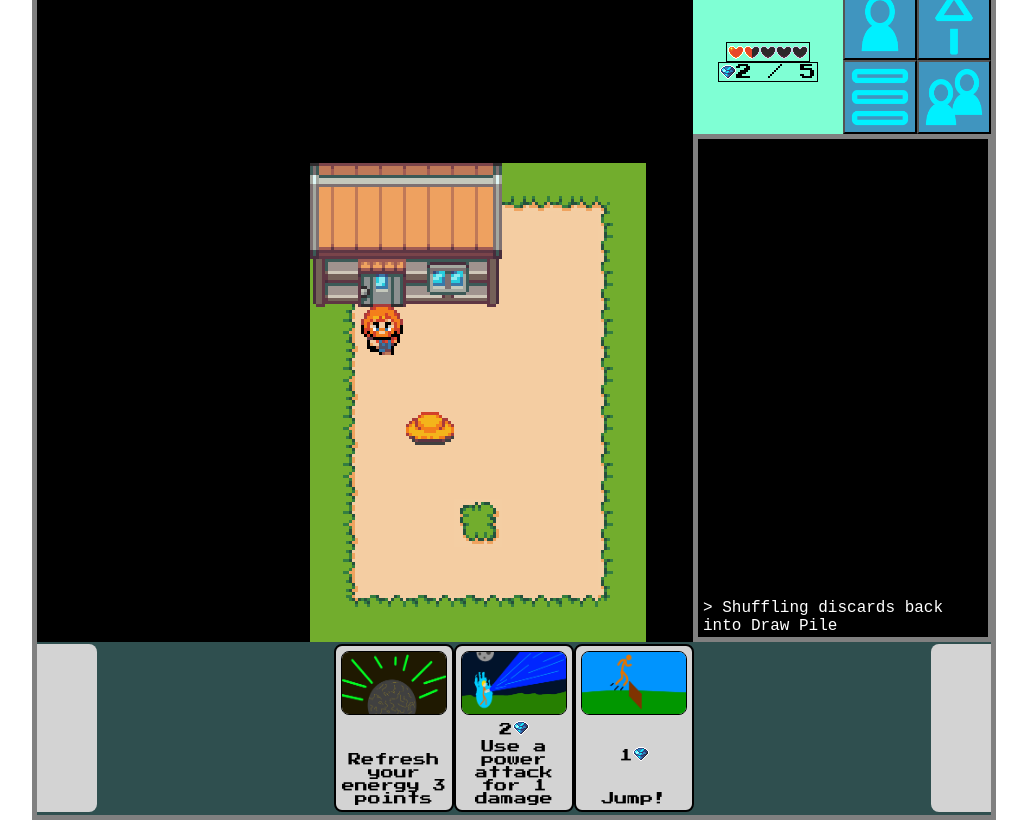
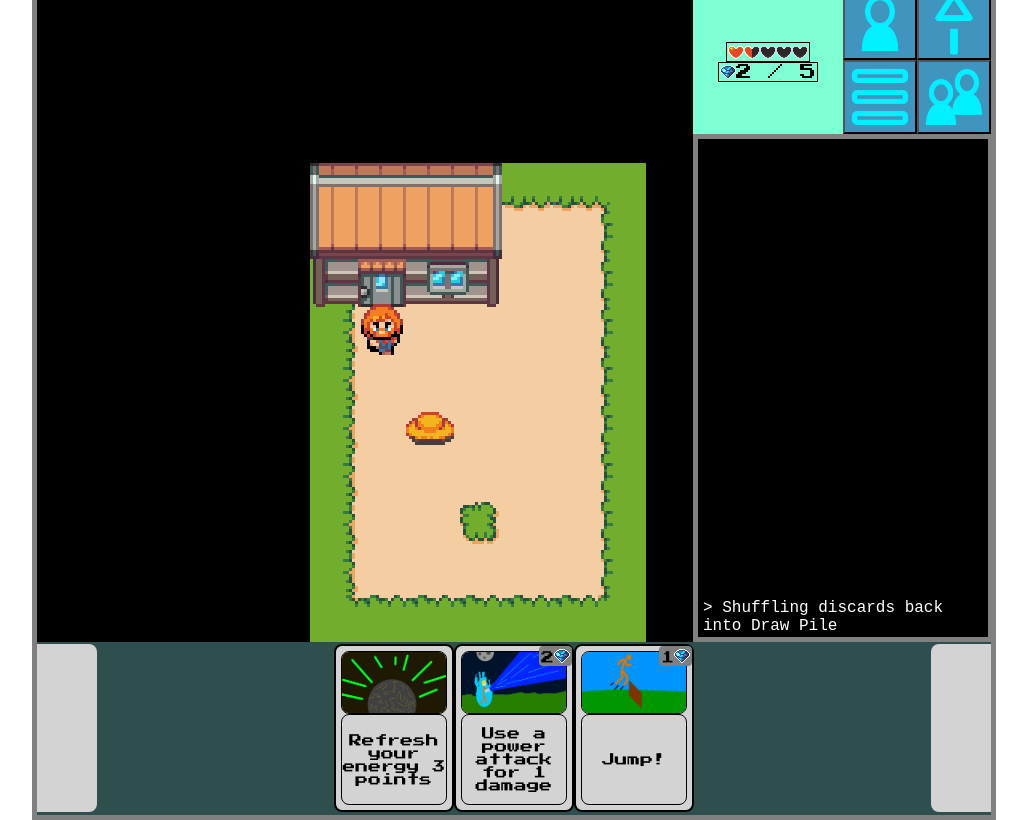
Before and after one commit to RyanUlch/AlexGame, a Vue app: page / in a window 1280 px wide. Both pictures are taken after a click on the element 193 px from the left and 728 px from the top of the page. Shown: the whole page, without its empty margins (126-1153 px from the left). Built offline with nearby package versions, Linux system fonts and the light colour scheme.

Commit message:
Add different designs

```diff
--- a/src/assets/conversations.json
+++ b/src/assets/conversations.json
@@ -91,5 +91,38 @@
 				}
 			]
 		}
+	},
+	{
+		"name": "hat convo",
+		"title": "Straw Hat",
+		"prompt": {
+			"message": "Your straw hat sits quietly on the ground. Maybe it is contemplating the meaning of it's own existence. Maybe it likes it there.",
+			"title": "Straw Hat",
+			"imgSrc": "hat",
+			"choices": [
+				{
+					"text": "Leave the hat alone",
+					"result": "hatLeaveAlone"
+				},
+				{
+					"text": "Disturb the hat",
+					"result": {
+						"message": "\"(Grumble) What's the point... I'm just a collection of straw... I'd prefer to be left alone, but I understand I am just an object. Do as you must\"",
+						"title": "Straw Hat",
+						"imgSrc": "hat",
+						"choices": [
+							{
+								"text": "Pick up and wear Hat",
+								"result": "hatWear"
+							},
+							{
+								"text": "Leave them be.",
+								"result": "hatLeaveAlone"
 							}
 						]
+					}
+				}
+			]
+		}
+	}
+]
--- a/src/components/Card/Card.vue
+++ b/src/components/Card/Card.vue
@@ -33,21 +33,44 @@
 			:src="`src/assets/cards/cardImages/${props.cardImageBase}.jpg`"
 			alt=""
 			class="cardImage" />
+		<div class="cardInfo">
 			<div
 				class="energyCost"
 				v-if="props.energyCost">
-			<p class="text energyIcon">{{ props.energyCost }}</p>
+				<p class="energyIcon">{{ props.energyCost }}</p>
 				<img
 					class="energyIcon"
 					src="src/assets/UI/statsIcons/energy.png"
 					alt="" />
 			</div>
+			<div class="textBox">
 				<p class="text">{{ cardTextAltered }}</p>
+			</div>
+		</div>
 	</DragElement>
 </template>
 <style scoped>
 	.energyIcon {
 		display: inline;
+		font-size: 0.8rem;
+	}
+
+	.energyCost {
+		position: absolute;
+		top: 0px;
+		right: 0px;
+		background-color: grey;
+		border-radius: 0.25rem;
+		padding: 2px;
+	}
+
+	.cardInfo {
+		height: 60%;
+		width: 100%;
+		display: flex;
+		flex-direction: column;
+		justify-content: space-between;
+		align-items: center;
 	}
 	.card {
 		height: var(--cardHeight);
@@ -69,6 +92,15 @@
 	.cardHover {
 		box-shadow: 0 0 15px gold !important;
 	}
+	.textBox {
+		display: flex;
+		justify-content: center;
+		align-items: center;
+		border: 1px solid black;
+		height: 100%;
+		width: 100%;
+		border-radius: 0.5rem;
+	}
 
 	.cardImage {
 		width: 100%;
@@ -79,7 +111,7 @@
 
 	.text {
 		text-align: center;
-		font-size: small;
+		font-size: clamp(0.2rem, 2vw, 0.8rem);
 		pointer-events: none;
 	}
 </style>
--- a/src/components/Menus/AppModal.vue
+++ b/src/components/Menus/AppModal.vue
@@ -2,6 +2,7 @@
 	type ModalProps = {
 		title: string;
 		noClose?: boolean;
+		imgSrc?: string;
 	};
 
 	const props = defineProps<ModalProps>();
@@ -19,6 +20,11 @@
 				class="modal-root"
 				@click.stop>
 				<header>
+					<img
+						v-if="props.imgSrc"
+						class="picture"
+						:src="`src/assets/prompt/${props.imgSrc}.png`"
+						alt="" />
 					<span class="title">{{ props.title }}</span>
 					<button
 						v-if="!noClose"
@@ -37,10 +43,21 @@
 </template>
 
 <style scoped>
+	.picture {
+		width: 50px;
+		height: 50px;
+		margin-right: 10px;
+		display: inline;
+		image-rendering: pixelated;
+		image-rendering: -moz-crisp-edges;
+		image-rendering: crisp-edges;
+		border: 3px solid black;
+		padding: 3px;
+	}
 	.background-blocker {
 		width: 100%;
 		height: 100%;
-		background: rgba(0, 0, 0, 0.3);
+		background: rgba(0, 0, 0, 0.6);
 		display: flex;
 		justify-content: center;
 		align-items: center;
@@ -48,20 +65,18 @@
 		left: 0;
 		top: 0;
 	}
-
 	.modal-root {
 		width: calc(100% - 24px);
-		height: calc(100% - 24px);
 		background: white;
 	}
 
 	header {
 		border-radius: var(--space-large) var(--space-large) 0 0;
-
 		padding: var(--p-medium);
 		display: flex;
-		justify-content: space-between;
 		background-color: var(--modal-header-background);
+		justify-content: flex-start;
+		align-items: center;
 	}
 
 	main {
--- a/src/components/Menus/AppPrompt.vue
+++ b/src/components/Menus/AppPrompt.vue
@@ -20,6 +20,7 @@
 		<AppModalVue
 			v-if="options !== null && resolver !== null"
 			:title="options.title ?? 'Prompt'"
+			:imgSrc="options.imgSrc"
 			no-close>
 			<div
 				v-if="options.message"
@@ -46,6 +47,7 @@
 <style scoped>
 	.message {
 		font-size: 0.8em;
+		line-height: 150%;
 	}
 	.choices {
 		padding: 12px;
--- a/src/components/PlayArea/PawnSprite.vue
+++ b/src/components/PlayArea/PawnSprite.vue
@@ -23,12 +23,14 @@
 		}
 	});
 	let animation = ref(0);
+	let isLeft = false;
 	setInterval(() => {
-		let isLeft = false;
 		if (animation.value === 16 && isLeft) {
 			animation.value = 0;
+			isLeft = false;
 		} else if (animation.value === 16) {
 			animation.value = 32;
+			isLeft = true;
 		} else {
 			animation.value = 16;
 		}
--- a/src/levels/level0.ts
+++ b/src/levels/level0.ts
@@ -9,24 +9,32 @@ const openLevel0 = () => {
 	const levelStore = useLevelStore();
 	const { levelMatrix } = storeToRefs(levelStore);
 	const spriteStore = useSpriteStore();
-	const { characterId, scale } = storeToRefs(spriteStore);
+	const { characterId } = storeToRefs(spriteStore);
 	const { characterPosition } = useSpriteStore();
 	const { addLogLine } = useLogComposable();
 
 	// Set up sprite store and register sprites
-	spriteStore.registerSprite([2, 1, 's'], async () => {
+	spriteStore.registerSprite(false, [2, 1, 's'], async () => {
 		await levelStore.openLevel('level1', characterPosition);
 	});
 
-	spriteStore.registerSprite([5, 2, 'n'], () => {
-		usePromptStore().doConversation('multi nesting').then(console.log);
-		characterId.value = '0';
-		spriteStore.deregisterSprite(1);
+	if (characterId.value === '1') {
+		spriteStore.registerSprite(false, [5, 2, 'n'], async () => {
+			const result = await usePromptStore().doConversation('hat convo');
+			if (result === 'hatWear') {
+				characterId.value = '0';
+				spriteStore.deregisterSprite(1);
+				levelMatrix.value[5][2].impassible = false;
+				levelMatrix.value[5][2].layeredImageSrc = undefined;
+				levelMatrix.value[5][2].layeredImageCoord = undefined;
+				addLogLine(`You found your hat..... cool.`);
+			}
+		});
+	} else {
 		levelMatrix.value[5][2].impassible = false;
 		levelMatrix.value[5][2].layeredImageSrc = undefined;
 		levelMatrix.value[5][2].layeredImageCoord = undefined;
-		addLogLine(`You found your hat. cool.`);
-	});
+	}
 };
 
 export default openLevel0;
--- a/src/levels/level1.ts
+++ b/src/levels/level1.ts
@@ -9,13 +9,11 @@ const openLevel1 = () => {
 	const levelStore = useLevelStore();
 	const { levelMatrix } = storeToRefs(levelStore);
 	const spriteStore = useSpriteStore();
-	const { characterId, scale } = storeToRefs(spriteStore);
 	const { characterPosition } = useSpriteStore();
-	const { addLogLine } = useLogComposable();
 
 	// Set up sprite store and register sprites
-	spriteStore.registerSprite([2, 1, 's'], async () => {
-		await levelStore.openLevel('level1', characterPosition);
+	spriteStore.registerSprite(true, [7, 4, 's'], async () => {
+		await levelStore.openLevel('level0', characterPosition);
 	});
 };
 
--- a/src/stores/card.ts
+++ b/src/stores/card.ts
@@ -49,7 +49,6 @@ export const useCardStore = defineStore('cardInventoryStore', () => {
 			const cardIndex = characterCardHand.findIndex((card) => card.uniqueDeckId === dragId);
 			const playerCard = characterCardHand[cardIndex];
 			const masterCard = cardData[playerCard.masterCardId];
-			console.log(characterCardHand[cardIndex]);
 			if (characterCardHand[cardIndex].effectHandler()) {
 				addLogLine(`${masterCard.effect} for ${playerCard.value}, to ${masterCard.target}`);
 				discardCard(cardIndex);
--- a/src/stores/level.ts
+++ b/src/stores/level.ts
@@ -3,6 +3,7 @@
 import { defineStore } from 'pinia';
 import { reactive } from 'vue';
 import openLevel0 from '../levels/level0';
+import openLevel1 from '../levels/level1';
 import { useSpriteStore } from './sprite';
 // const { characterPosition } = useSpriteStore();
 
@@ -21,6 +22,7 @@ interface JSONTiles {
 
 const levels: { [levelName: string]: () => void } = {
 	level0: openLevel0,
+	level1: openLevel1,
 };
 
 export const useLevelStore = defineStore('levelStore', () => {
@@ -37,10 +39,10 @@ export const useLevelStore = defineStore('levelStore', () => {
 					return json;
 				}),
 		);
-		levels[levelName]();
 		characterPosition[0] = +startingPosition[0];
 		characterPosition[1] = +startingPosition[1];
 		characterPosition[2] = `${startingPosition[2]}`;
+		levels[levelName]();
 	};
 
 	const convertToMatrix = (jsonObj: JSONTiles) => {
--- a/src/stores/prompt.ts
+++ b/src/stores/prompt.ts
@@ -17,6 +17,7 @@ export type ChoicePromptOptions = {
 interface Prompt {
 	message: string;
 	title?: string;
+	imgSrc?: string;
 	choices: { text: string; result: string | Prompt }[];
 }
 
@@ -24,6 +25,7 @@ const zPrompt: zod.ZodType<Prompt> = zod.lazy(() =>
 	zod.object({
 		message: zod.string(),
 		title: zod.string().optional(),
+		imgSrc: zod.string().optional(),
 		choices: zod.array(
 			zod.object({
 				text: zod.string(),
```
Also changed, not shown: src/stores/sprite.ts (+14 -2 lines), src/assets/prompt/hat.png (added), 1 other file (tests, documents, lock files or other folders). Lines whose indentation alone changed are shown as unchanged.
